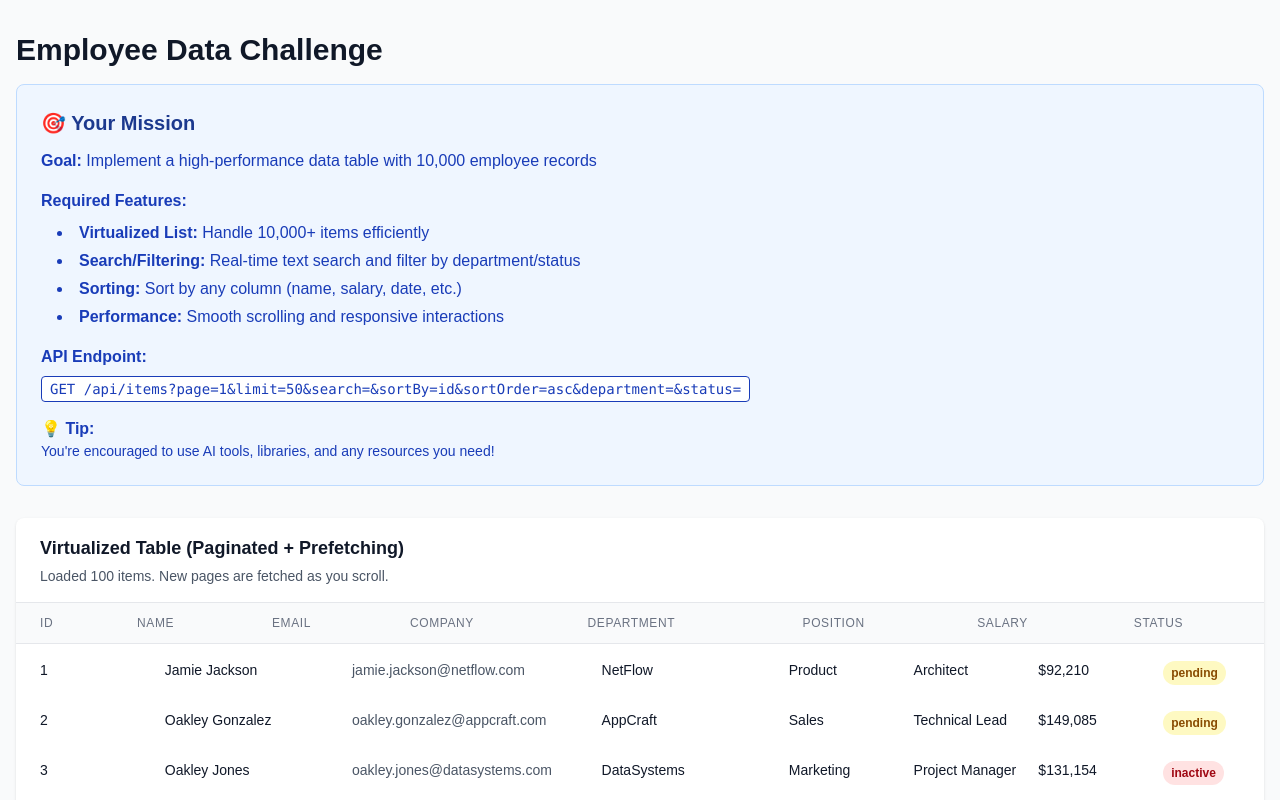
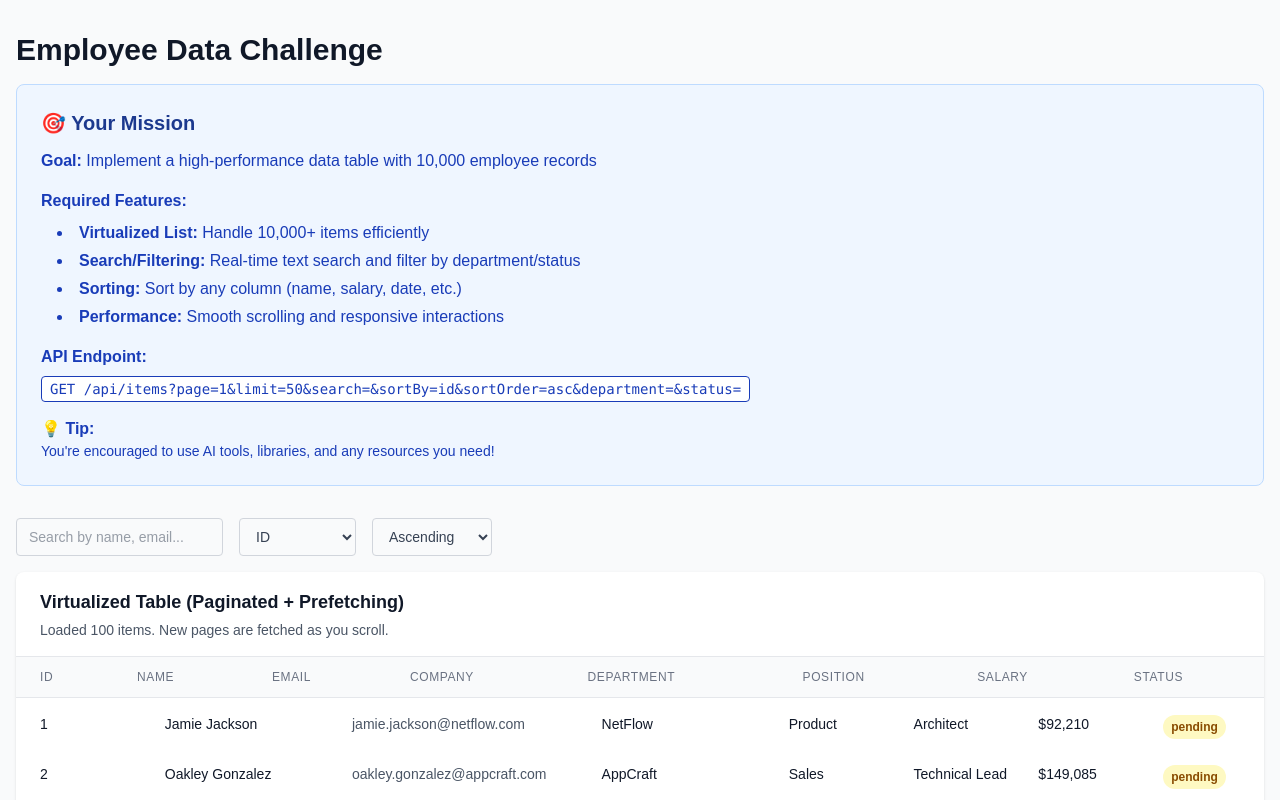
Before and after one commit to girishsawant999/interview-with-ai, a Next.js app: page / in a window 1280 px wide. Shown: the top 800 px of the page. Built offline with nearby package versions, Linux system fonts and the light colour scheme.

Commit message:
Enhance item fetching with search and sorting capabilities

```diff
--- a/src/app/page.tsx
+++ b/src/app/page.tsx
@@ -45,22 +45,40 @@ export default function Home() {
   const [loading, setLoading] = useState(false);
   const [error, setError] = useState<string | null>(null);
 
-  const fetchItems = useCallback(async (page: number) => {
+  const [search, setSearch] = useState("");
+  const [sortBy, setSortBy] = useState("id");
+  const [sortOrder, setSortOrder] = useState<"asc" | "desc">("asc");
+
+  const fetchItems = useCallback(
+    async (page: number, reset: boolean = false) => {
       try {
         setLoading(true);
-      const response = await fetch(`/api/items?page=${page}&limit=100`);
-      if (!response.ok) {
-        throw new Error("Failed to fetch items");
-      }
+        const query = new URLSearchParams({
+          page: page.toString(),
+          limit: "100",
+          search,
+          sortBy,
+          sortOrder,
+        });
+        const response = await fetch(`/api/items?${query}`);
+        if (!response.ok) throw new Error("Failed to fetch items");
         const data: ApiResponse = await response.json();
-      setItems((prev) => [...prev, ...data.data]);
+        setItems((prev) => (reset ? data.data : [...prev, ...data.data]));
         setHasNext(data.pagination.hasNext);
       } catch (err) {
         setError(err instanceof Error ? err.message : "An error occurred");
       } finally {
         setLoading(false);
       }
-  }, []);
+    },
+    [search, sortBy, sortOrder]
+  );
+
+  useEffect(() => {
+    setItems([]);
+    setPage(1);
+    fetchItems(1, true);
+  }, [search, sortBy, sortOrder, fetchItems]);
 
   useEffect(() => {
     fetchItems(page);
@@ -159,6 +177,38 @@ export default function Home() {
               </div>
             </div>
           </div>
+        </div>
+
+        {/* Controls */}
+        <div className="flex flex-wrap gap-4 mb-4 text-gray-700">
+          <input
+            type="text"
+            placeholder="Search by name, email..."
+            value={search}
+            onChange={(e) => setSearch(e.target.value)}
+            className="border border-gray-300 rounded px-3 py-2 text-sm"
+          />
+          <select
+            value={sortBy}
+            onChange={(e) => setSortBy(e.target.value)}
+            className="border border-gray-300 rounded px-3 py-2 text-sm"
+          >
+            <option value="id">ID</option>
+            <option value="name">Name</option>
+            <option value="email">Email</option>
+            <option value="company">Company</option>
+            <option value="salary">Salary</option>
+            <option value="startDate">Start Date</option>
+            <option value="experience">Experience</option>
+          </select>
+          <select
+            value={sortOrder}
+            onChange={(e) => setSortOrder(e.target.value as "asc" | "desc")}
+            className="border border-gray-300 rounded px-3 py-2 text-sm"
+          >
+            <option value="asc">Ascending</option>
+            <option value="desc">Descending</option>
+          </select>
         </div>
 
         {/* Virtualized Table Implementation */}
```
Lines whose indentation alone changed are shown as unchanged.
